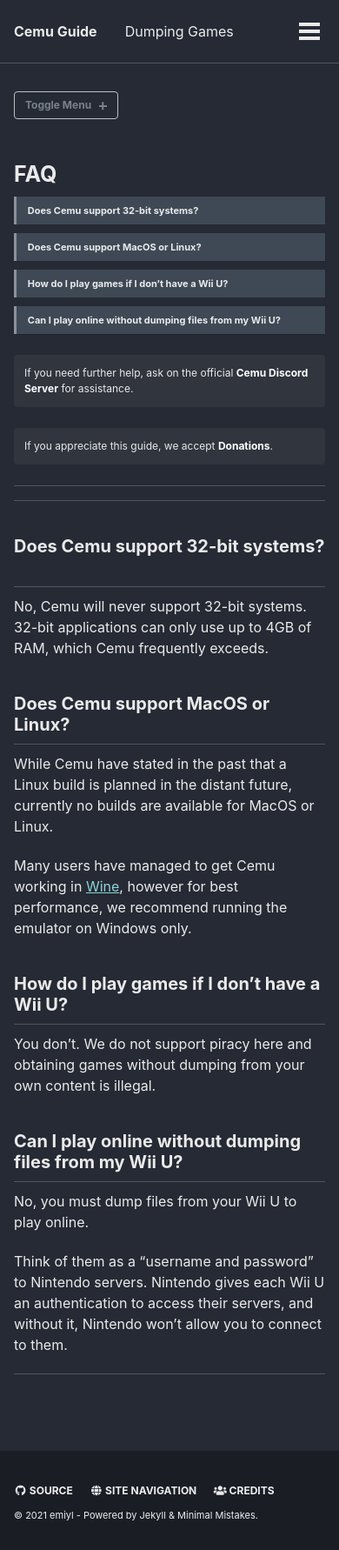
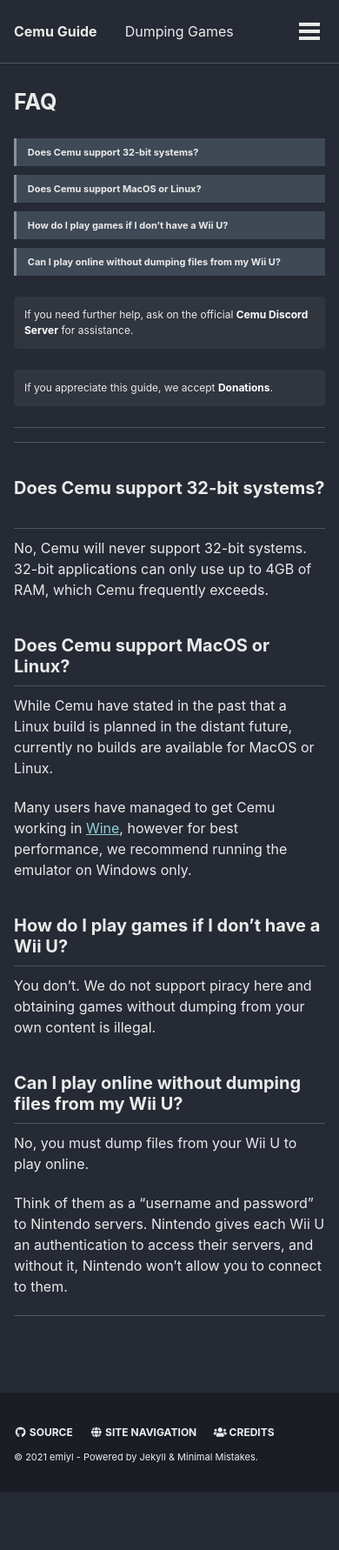
Before and after one commit to cfw-guide/cemu.cfw.guide, a Jekyll site: the page built from _pages/en_US/faq.md, in a window 390 px wide. Shown: the whole page at 87% size. Built offline with Jekyll 4.4.1, drawn with Linux system fonts in a browser that asks for light colours; cached includes are drawn as plain includes; after the commit the page ends 1715 px from its top, so only the background shows below that.

Commit message:
improved mobile css

```diff
--- a/_sass/minimal-mistakes/_sidebar.scss
+++ b/_sass/minimal-mistakes/_sidebar.scss
@@ -16,7 +16,10 @@
      //   transform: translate3d(0, 0, 0);
      // }
 
+     display: none;
+
      @include breakpoint($large) {
+       display: block;
        float: left;
        width: calc(#{$right-sidebar-width-narrow} - 1em);
        opacity: 0.75;
@@ -78,8 +81,10 @@
 
    .sidebar__right {
      margin-bottom: 1em;
+     margin-top: 1em;
 
      @include breakpoint($large) {
+       margin-top: 0;
        position: absolute;
        top: 0;
        right: 0;
```
